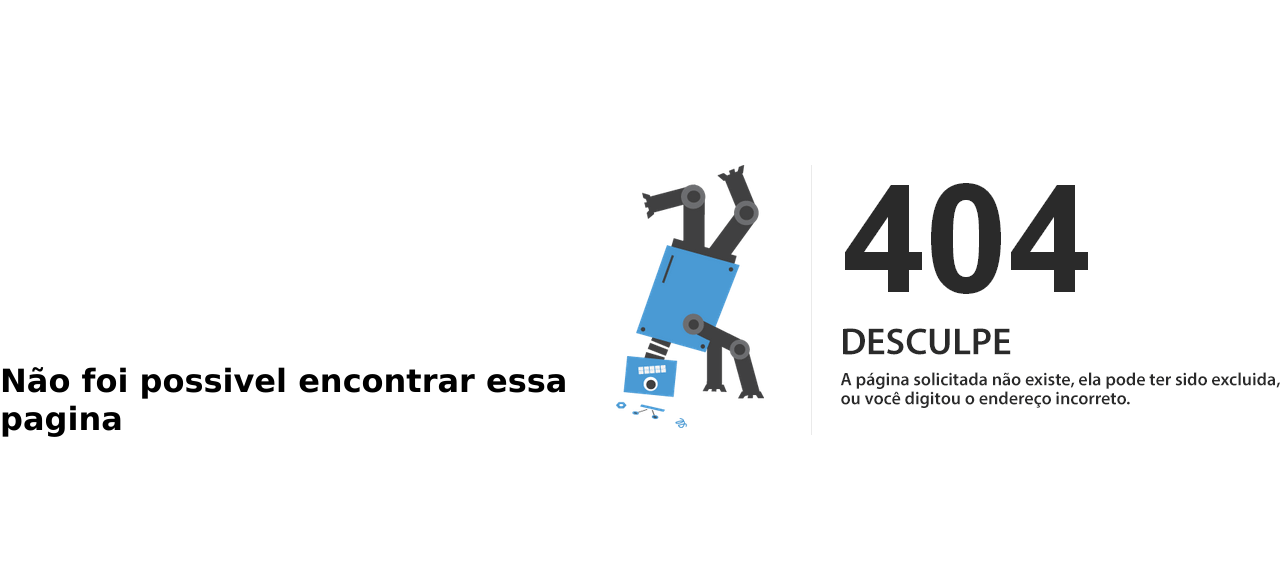
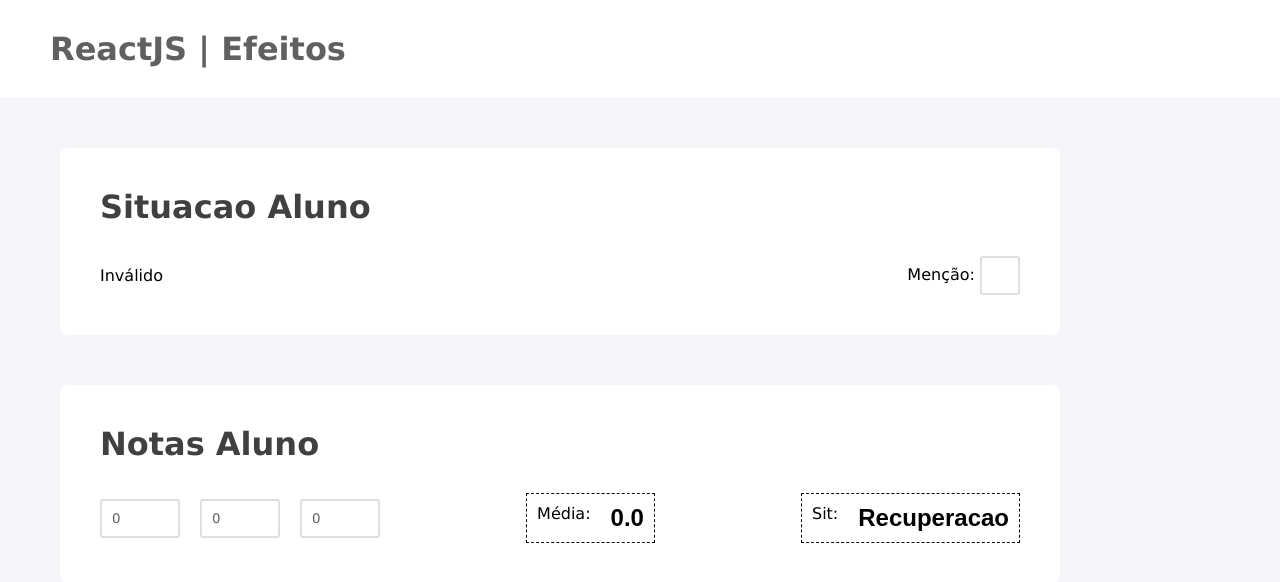
Before and after one commit to alisson2024/alisson_reactjs, a React (Create React App) app: page /efeitos in a window 1280 px wide. Shown: the top 582 px of the page. Built offline with nearby package versions, Linux system fonts and the light colour scheme.

Commit message:
fico top

```diff
--- a/src/components/cartaoFilme/index.jsx
+++ b/src/components/cartaoFilme/index.jsx
@@ -29,6 +29,14 @@ export default function CartaoFilme(props) {
     return (
         <div className='comp-cartao-filme'>
                 <img src={props.item.url} />
+
+                {props.item.estreia != '' &&
+                <div className='estreia'>
+                    {props.item.destaque == true &&
+                <i className='estrela'>★</i>}  Estreia {props.item.estreia}
+                </div>
+                }
+
                 <p> {props.item.nome}</p>
                 <div className={'classificacao ' +  identificarClassificacao()}> {props.item.classificacao} </div>
         </div>
--- a/src/components/cartaoFilme/index.scss
+++ b/src/components/cartaoFilme/index.scss
@@ -40,4 +40,20 @@ position: relative;
     .c-18{
         background-color: black;
     }
+
+    .estreia{
+        display: flex;
+        justify-content: center;
+        align-items: center;
+        gap: 12px;
+        padding: 7px;
+        border-radius: 100px;
+        background-color: #000000;
+        color: rgb(255, 255, 255);
+        font: 500 17px 'arial';
+
+    .estrela{
+            color: yellow;
+        }
+    }
 }
--- a/src/pages/App/index.jsx
+++ b/src/pages/App/index.jsx
@@ -2,6 +2,7 @@ import './index.scss';
 
 import { Link } from 'react-router-dom';
 import Cabecalho from '../../components/cabecalho';
+import Efeitos from '../efeitos';
 
 export default function App() {
   return (
@@ -24,6 +25,12 @@ export default function App() {
           <li>
             <Link to='/comps'>Componentes</Link>
           </li>
+          <li>
+            <Link to='/renderizacaoCondicional'>RenderizacaoCondicional</Link>
+          </li>
+          <li>
+            <Link to='/Efeitos'>Efeitos</Link>
+          </li>
         </ul>
       </section>
 
--- /dev/null
+++ b/src/pages/efeitos/index.jsx
@@ -0,0 +1,103 @@
+import Cabecalho from '../../components/cabecalho'
+import { tratarNumero } from '../../utils/numeros';
+import './index.scss'
+import { useState, useEffect } from 'react'
+{/*useEffect e para com efeitos*/}
+
+export default function Efeitos() {
+const [mencao,setMencao] = useState ('');
+const [sitMencao, setSitMencao] = useState('-');
+
+const [nota1,setNota1] = useState('0');
+const [nota2,setNota2] = useState('0');
+const [nota3,setNota3] = useState('0');
+const [media,setMedia] = useState(0);
+const [sitAluno,setSitAluno] = useState('');
+
+{/*useEffect: quando variavel de Estado e alterada e  chamado a funcao, nesse caso não precisa de onclick || esse codigo abaixo reresenta isso. */}
+
+useEffect(() => {
+    avaliacaoMencao();
+}, [mencao]);
+
+
+useEffect(() =>{
+    avaliarNotas();
+}, [nota1,nota2,nota3])
+
+useEffect(() => {
+    avaliacaoSituacao();
+}, [media])
+
+function avaliarNotas(){
+    let m = (tratarNumero(nota1) + tratarNumero(nota2) + tratarNumero(nota3)) /3;
+    setMedia(m);
+}
+function avaliacaoSituacao(){
+    let s ='';
+    if (media >= 5) {
+        s='Aprovado';
+    }
+    else {
+        s='Recuperacao';
+    }
+    setSitAluno(s);
+}
+
+
+
+
+function avaliacaoMencao(){
+    if(mencao == 'P'){
+        setSitMencao('Plenamente satisfatório');
+    }
+    else if(mencao == 'S'){
+        setSitMencao('Satisfatório');
+    }
+    else if(mencao == 'NS'){
+        setSitMencao('Não Satisfatório')
+    }
+    else{
+        setSitMencao('Inválido')
+    }
+}
+    return(
+        <div className='pagina-efeitos pagina'>
+            <Cabecalho titulo="ReactJS | Efeitos"/>
+
+            <div className='secao'>
+                <h1>Situacao Aluno</h1>
+
+                <div className='sit-aluno'>
+                    <div>{sitMencao}</div>
+
+                    <div>
+                        <label > Menção: </label>
+                        <input type="text" value={mencao} onChange={e => setMencao(e.target.value)} />
+                    </div>
+                </div>
+            </div>
+
+
+            <div className='secao'>
+                <h1> Notas Aluno </h1>
+
+                <div className='notas-aluno'>
+                    <div className='entradas'>
+                        <input type="text" value={nota1} onChange={e => setNota1(e.target.value)} />
+                        <input type="text" value={nota2} onChange={e => setNota2(e.target.value)} />
+                        <input type="text" value={nota3} onChange={e => setNota3(e.target.value)} />
+                    </div>
+                    <div className='media'>
+                        <label > Média: </label>
+                        <div> {media.toFixed(1)} </div>
+                    </div>
+                    <div className='situacao'>
+                        <label > Sit: </label>
+                        <div> {sitAluno} </div>
+                    </div>
+                </div>
+            </div>
+        </div>
+    )
+}
--- /dev/null
+++ b/src/pages/efeitos/index.scss
@@ -0,0 +1,42 @@
+
+
+.pagina-efeitos {
+
+    .sit-aluno{
+        display: flex;
+        align-items: center;
+        justify-content: space-between;
+
+        input {
+            min-width: auto;
+            width: 40px;
+            text-align: center;
+        }
+    }
+
+    .notas-aluno {
+        display: flex;
+        justify-content: space-between;
+        align-items: center;
+
+        input{
+            min-width: auto;
+            width: 80px;
+        }
+        .entradas {
+            display: flex;
+            gap: 20px;
+        }
+
+        .media, .situacao{
+            display: flex;
+            gap: 20px;
+            padding: 10px;
+            border: 1px dashed #000;
+
+            div{
+                font:600 24px 'arial';
+            }
+        }
+    }
+}
--- /dev/null
+++ b/src/pages/renderizacaoCondicional/index.jsx
@@ -0,0 +1,101 @@
+import './index.scss';
+import { useState } from 'react';
+
+import Cabecalho from '../../components/cabecalho'
+import CartaoFilme from '../../components/cartaoFilme';
+import { toBeChecked } from '@testing-library/jest-dom/matchers';
+
+
+export default function RenderizacaoCondiconal() {
+    const [exibirBiscoitoSorte, setExibirBiscoitoSorte] = useState(false);
+
+
+
+    const [nomeFilme, setNomeFilme] = useState('');
+    const [classificacaoFilme, setClassificacaoFilme] = useState('');
+    const [urlFilme, setUrlFilme] = useState('');
+    const [estreiaFilme, setEstreiaFilme] = useState('');
+    const [destaqueFilme, setDestaqueFilme] = useState(false);
+    const [listaFilmes, setListaFilmes] = useState([]);
+
+    function abrirOUfecharBiscoitoSorte() {
+        setExibirBiscoitoSorte(!exibirBiscoitoSorte)
+        {/* Essa exclamação ! fecha a mensagem */ }
+    }
+
+
+
+    function adicionarFilme() {
+        if (nomeFilme == '' || classificacaoFilme == '' || urlFilme == '') {
+            alert('preencha todos os campos!!!');
+            return;
+        }
+
+        let novoFilme = {
+            nome: nomeFilme,
+            classificacao: classificacaoFilme,
+            url: urlFilme,
+            estreia: estreiaFilme,
+            destaque: destaqueFilme
+        }
+
+        setListaFilmes([...listaFilmes, novoFilme]);
+        setNomeFilme('');
+        setClassificacaoFilme('');
+        setUrlFilme('');
+    }
+
+
+
+
+
+
+
+    return (
+        <div className='pagina-renderizacao-condicional pagina'>
+            <Cabecalho titulo="ReactJS | Renderizacao Condicional" />
+
+            <div className='secao'>
+                <h1> Biscoito da Sorte </h1>
+                <button onClick={abrirOUfecharBiscoitoSorte}>
+                    {exibirBiscoitoSorte == true ? 'Fechar' : 'Abrir'} </button>
+                {/* Quando clico em abrir o Abrir muda para Fechar e quando clica em Fecha ele muda para o abrir */}
+
+                {/* essas chave são uma condicao se a pessoa clicar em abrir ele vira true e ENTÃO mostra a mensagem. O && e o  ENTÃO. */}
+                {exibirBiscoitoSorte == true &&
+                    <p className='msg-biscoito'>
+                        "Se você não vivenciar o fracasso, não saberá
+                        reconhecer quando o sucesso realmente chegar."
+                        <br />
+                        <br />
+                        <br />
+                        “A vitória é para aqueles que persistem, não para aqueles que desistem.”
+                    </p>
+                }
+            </div>
+
+
+            <div className='secao filmes'>
+                <h1> Catalogo de filmes </h1>
+                <div className='entradas'>
+                    <input type="text" placeholder='Nome do filme' value={nomeFilme} onChange={e => setNomeFilme(e.target.value)} />
+                    <input type="text" placeholder='Classificação' value={classificacaoFilme} onChange={e => setClassificacaoFilme(e.target.value)} />
+                    <input type="text" placeholder='URL da capa' value={urlFilme} onChange={e => setUrlFilme(e.target.value)} />
+                    <input type="text" placeholder='Estreia do Filme' value={estreiaFilme} onChange={ e => setEstreiaFilme (e.target.value)}/>
+                    <div>
+                        <input type='checkbox' value={destaqueFilme} onChange={e => setDestaqueFilme(e.target.checked)} />
+                        <label> Destaque </label>
+                    </div>
+                    <button onClick={adicionarFilme}> Adicionar </button>
+                </div>
+
+                <div className='lista'>
+                    {listaFilmes.map(item =>
+                        <CartaoFilme item={item} />
+                    )}
+                </div>
+            </div>
+
+        </div>
+    )
+}
--- /dev/null
+++ b/src/pages/renderizacaoCondicional/index.scss
@@ -0,0 +1,29 @@
+
+
+
+.pagina-renderizacao-condicional {
+
+
+    .msg-biscoito{
+        font: 600 28px 'Poppins';
+        text-align: center;
+        margin: 20px;
+        font-style: italic;
+    }
+
+    .filmes{
+        .lista {
+           display: flex;
+           flex-wrap:  wrap;
+           gap: 20px;
+           margin-top: 40px;
+        }
+         .entradas{
+           display: flex;
+           flex-direction: column ;
+           gap: 20px;
+           align-items: start;
+
+        }
+    }
+}
--- a/src/rotas.jsx
+++ b/src/rotas.jsx
@@ -6,6 +6,8 @@ import Eventos from './pages/eventos';
 import { BrowserRouter, Routes, Route } from 'react-router-dom';
 import VarEstado from './pages/varEstado';
 import Comps from './pages/comps';
+import RenderizacaoCondiconal from './pages/renderizacaoCondicional';
+import Efeitos from './pages/efeitos';
 
 export default function Navegacao() {
     return (
@@ -17,6 +19,10 @@ export default function Navegacao() {
                 <Route path='/eventos' element={<Eventos />} />
                 <Route path='/varestado' element={<VarEstado />} />
                 <Route path='/comps' element={<Comps />} />
+                <Route path='/renderizacaocondicional' element={<RenderizacaoCondiconal />} />
+                <Route path='/efeitos' element={<Efeitos />} />
+
+
 
                 <Route path='*' element={<Naoencontrado />} />
 
```
Also changed, not shown: public/assets/images/estrela.png (added).
